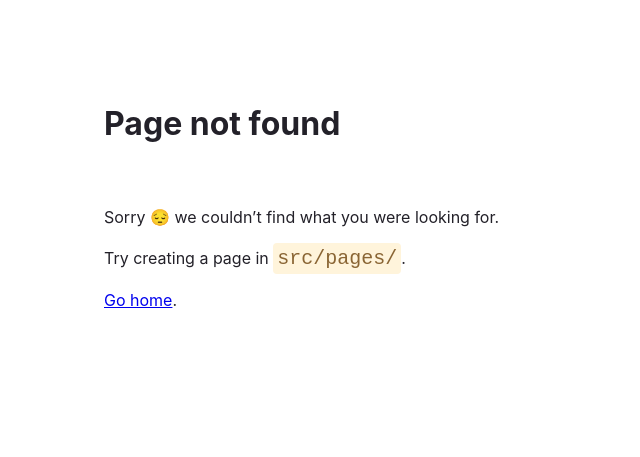
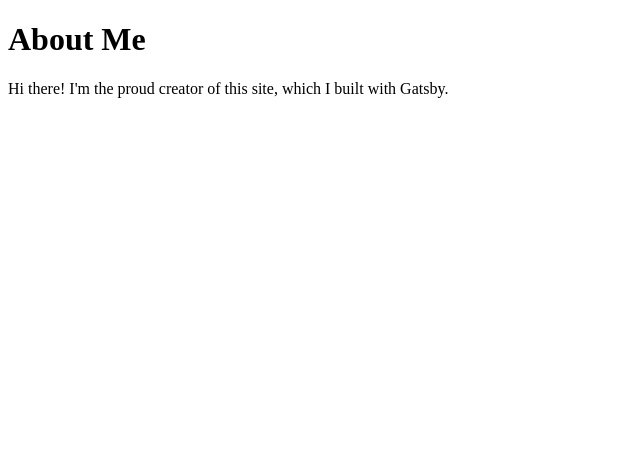
Before and after one commit to shootermv/shlezinger.institute, a Gatsby site: page /about in a window 1280 px wide. Before the commit this address had no page. Shown: the whole page, without its empty margins (0-640 px from the left). Built offline with nearby package versions, Linux system fonts and the light colour scheme; Gatsby itself is replaced by a stand-in of ours.

Commit message:
add about page

```diff
--- /dev/null
+++ b/src/pages/about.js
@@ -0,0 +1,14 @@
+// Step 2: Define your component
+import * as React from 'react'
+
+const AboutPage = () => {
+    return (
+      <main>
+        <title>About Me</title>
+        <h1>About Me</h1>
+        <p>Hi there! I'm the proud creator of this site, which I built with Gatsby.</p>
+      </main>
+    )
+  }
+  // Step 3: Export your component
+  export default AboutPage
--- a/src/pages/index.js
+++ b/src/pages/index.js
@@ -1,5 +1,5 @@
 import * as React from "react"
-
+import { Link } from 'gatsby'
 // styles
 const pageStyles = {
   color: "#232129",
@@ -133,6 +133,7 @@ const IndexPage = () => {
       <h1 style={headingStyles}>
         Shlezinger Institute
       </h1>
+      <Link to="/about">About</Link>
       <p style={paragraphStyles}>
         Edit <code style={codeStyles}>src/pages/index.js</code> to see this page
         update in real-time.{" "}
```
